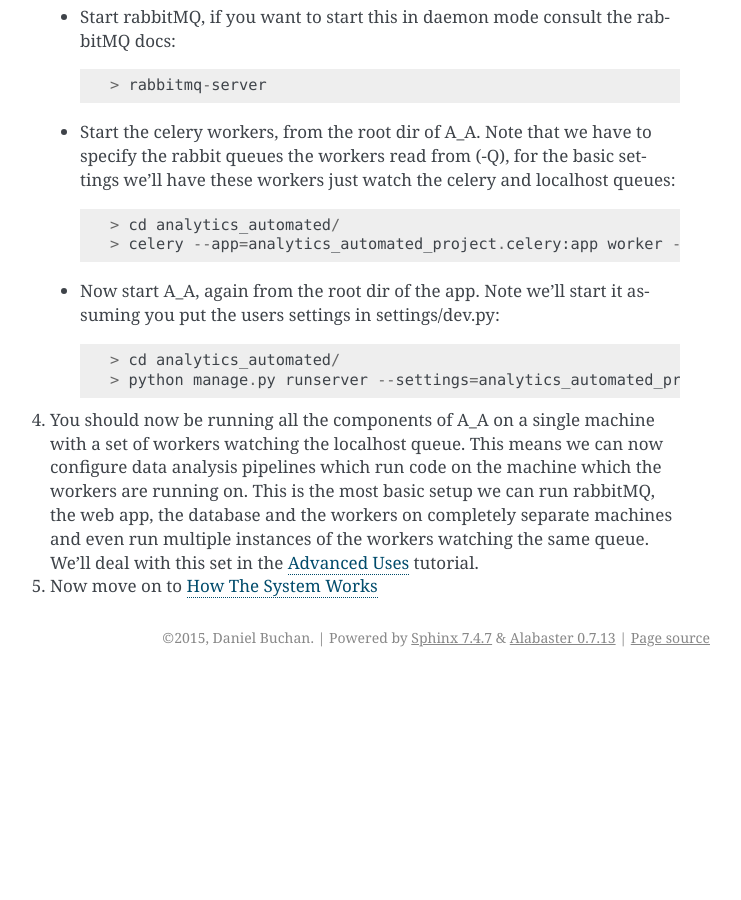
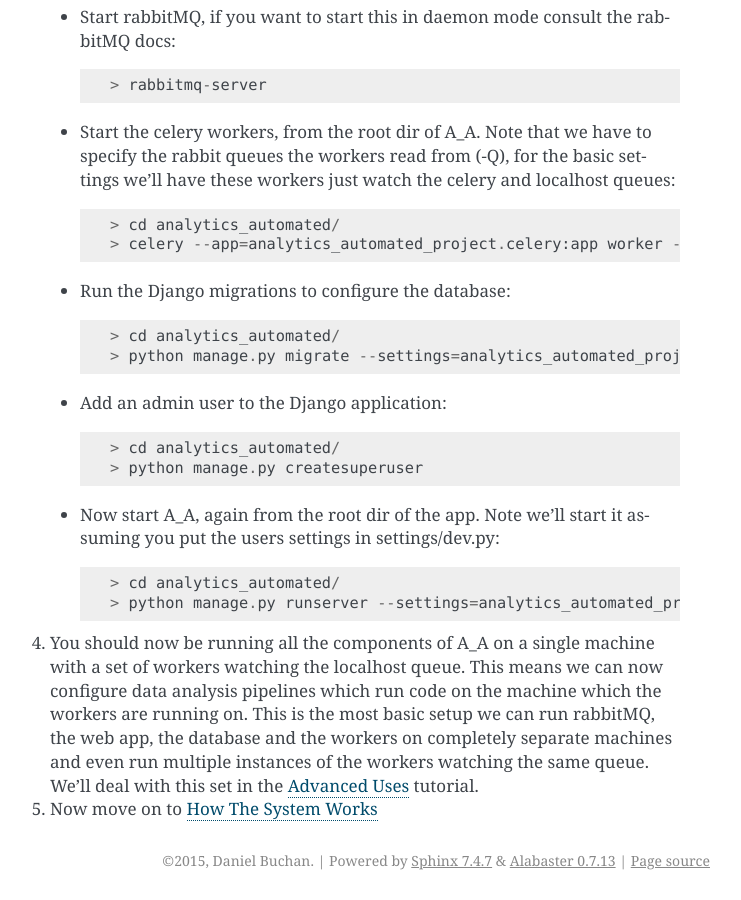
Before and after one commit to AnalyticsAutomated/analytics_automated, a Sphinx documentation site: the page built from docs/installation.rst, in a window 1280 px wide and 900 px high, scrolled down 2692 px. Shown: the whole window, without its empty margins (400-1141 px from the left). Built offline with Sphinx 7.4.7, drawn with Linux system fonts in a browser that asks for light colours; before the commit the page ends 3369 px from its top, so only the background shows below that.

Commit message:
corrected installation

```diff
--- a/docs/installation.rst
+++ b/docs/installation.rst
@@ -131,6 +131,16 @@ A production system will need a production_secrets.json
       > cd analytics_automated/
       > celery --app=analytics_automated_project.celery:app worker --loglevel=INFO -Q localhost,celery
 
+  * Run the Django migrations to configure the database::
+
+      > cd analytics_automated/
+      > python manage.py migrate --settings=analytics_automated_project.settings.dev
+
+  * Add an admin user to the Django application::
+
+      > cd analytics_automated/
+      > python manage.py createsuperuser
+
   * Now start A_A, again from the root dir of the app. Note we'll start it assuming
     you put the users settings in settings/dev.py::
 
--- a/docs/the_UI.rst
+++ b/docs/the_UI.rst
@@ -1,4 +1,4 @@
 Using The User Interface
 ========================
 
-You just use it.
+Configuring jobs is most easily accomplished with the user interface
```
